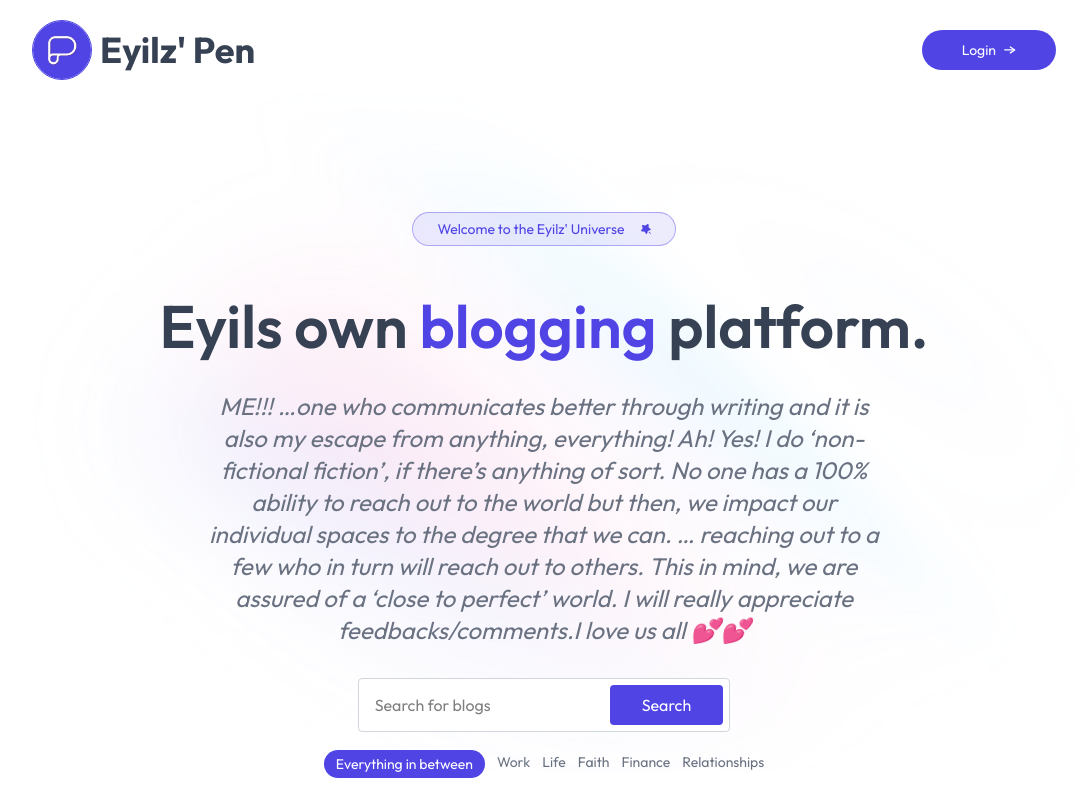
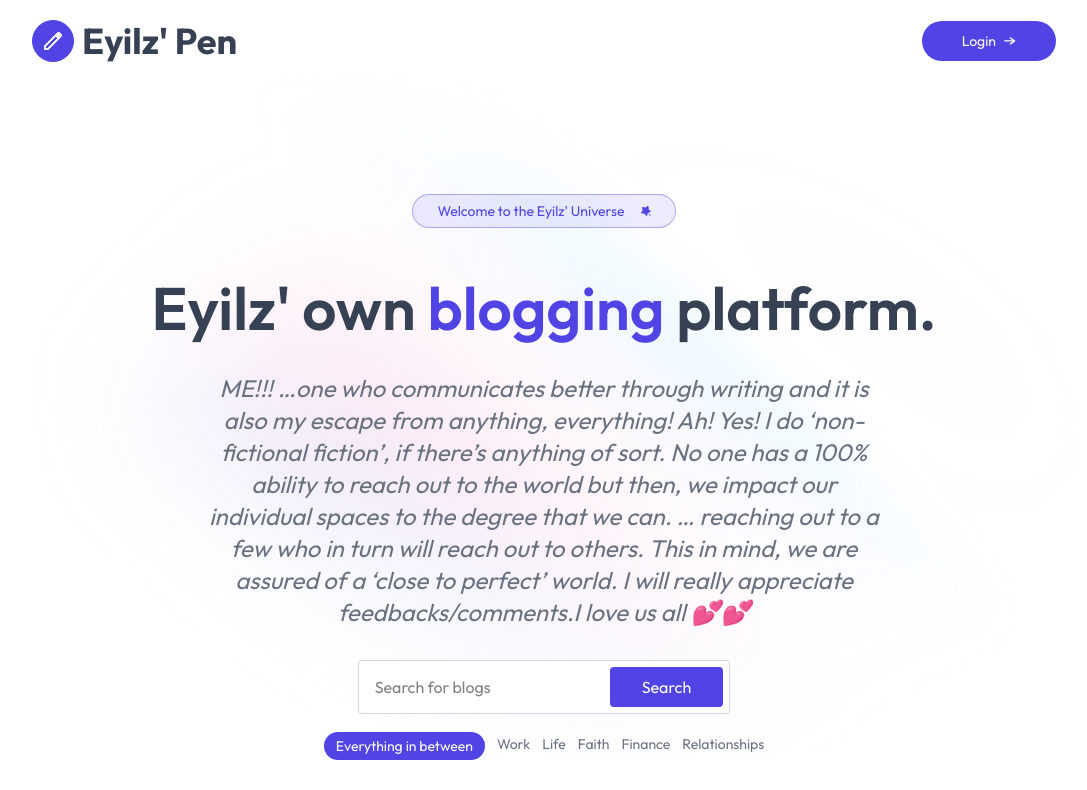
Before and after one commit to Xlence1624/Eyil-s_Pen, a React (Vite) app: page / in a window 1280 px wide. Shown: the top 790 px of the page, without its empty margins (96-1183 px from the left). Built offline with nearby package versions, Linux system fonts and the light colour scheme.

Commit message:
nav bar changed
Signed-off-by: Michael Orji <xlence1624@gmail.com>

```diff
--- a/src/assets/assets.js
+++ b/src/assets/assets.js
@@ -32,9 +32,11 @@ import dashboard_icon_2 from './dashboard_icon_2.svg'
 import dashboard_icon_3 from './dashboard_icon_3.svg'
 import dashboard_icon_4 from './dashboard_icon_4.svg'
 import eyilslogo from './eyils_logo.jpg'
+import pen_icon from './pen.png'
 
 
 export const assets = {
+    pen_icon,
     eyilslogo,
     facebook_icon,
     googleplus_icon,
--- a/src/components/Header.jsx
+++ b/src/components/Header.jsx
@@ -13,7 +13,7 @@ const Header = () => {
 
 
       </div>
-          <h1 className="text-3xl sm:text-6xl  font-semibold sm:leading-16 text-gray-700 text-center">Eyils own   <span className="text-primary">blogging </span> platform.</h1>
+          <h1 className="text-3xl sm:text-6xl  font-semibold sm:leading-16 text-gray-700 text-center">Eyilz' own   <span className="text-primary">blogging </span> platform.</h1>
   <p className='my-6 sm:my-8 max-w-2xl m-auto max-sm:text-xs text-gray-500 text-2xl italic'> ME!!! …one who communicates better through writing and it is also my escape from anything, everything! Ah! Yes! I do ‘non-fictional fiction’, if there’s anything of sort. No one has a 100% ability to reach out to the world but then, we impact our individual spaces to the degree that we can. … reaching out to a few who in turn will reach out to others. This in mind, we are assured of a ‘close to perfect’ world. I will really appreciate feedbacks/comments.I love us all 💕💕</p>
   <form className="flex justify-between max-w-lg max-sm:scale-75 mx-auto border border-gray-300 bg-white rounded overflow-hidden focus-within:border-primary focus-within:ring-1 focus-within:ring-primary">
     <input type="text"  placeholder="Search for blogs" className="w-full pl-4 outline-none" />
--- a/src/components/NavBar.jsx
+++ b/src/components/NavBar.jsx
@@ -10,7 +10,10 @@ const navigate  = useNavigate()
   return (
     <div className="flex justify-between items-center py-5 mx-3 sm:mx-20 xl:mx-32  ">
       <div className="flex items-center gap-2 cursor-pointer" onClick={()=>navigate("/")}>
-  <img src={assets.eyilslogo} alt="Logo" className="w-8 border border-primary rounded-full sm:w-15 "   />
+        <div  className="w-8  border bg-primary relative flex items-center justify-center border-primary rounded-full p-5  " >
+           <img src={assets.pen_icon} alt="Logo"  className="absolute " />
+        </div>
+
   <h1 className="text-2xl sm:text-4xl text-gray-700 font-bold">Eyilz' Pen</h1>
       </div>
 
```
Also changed, not shown: src/assets/pen.png (added).
